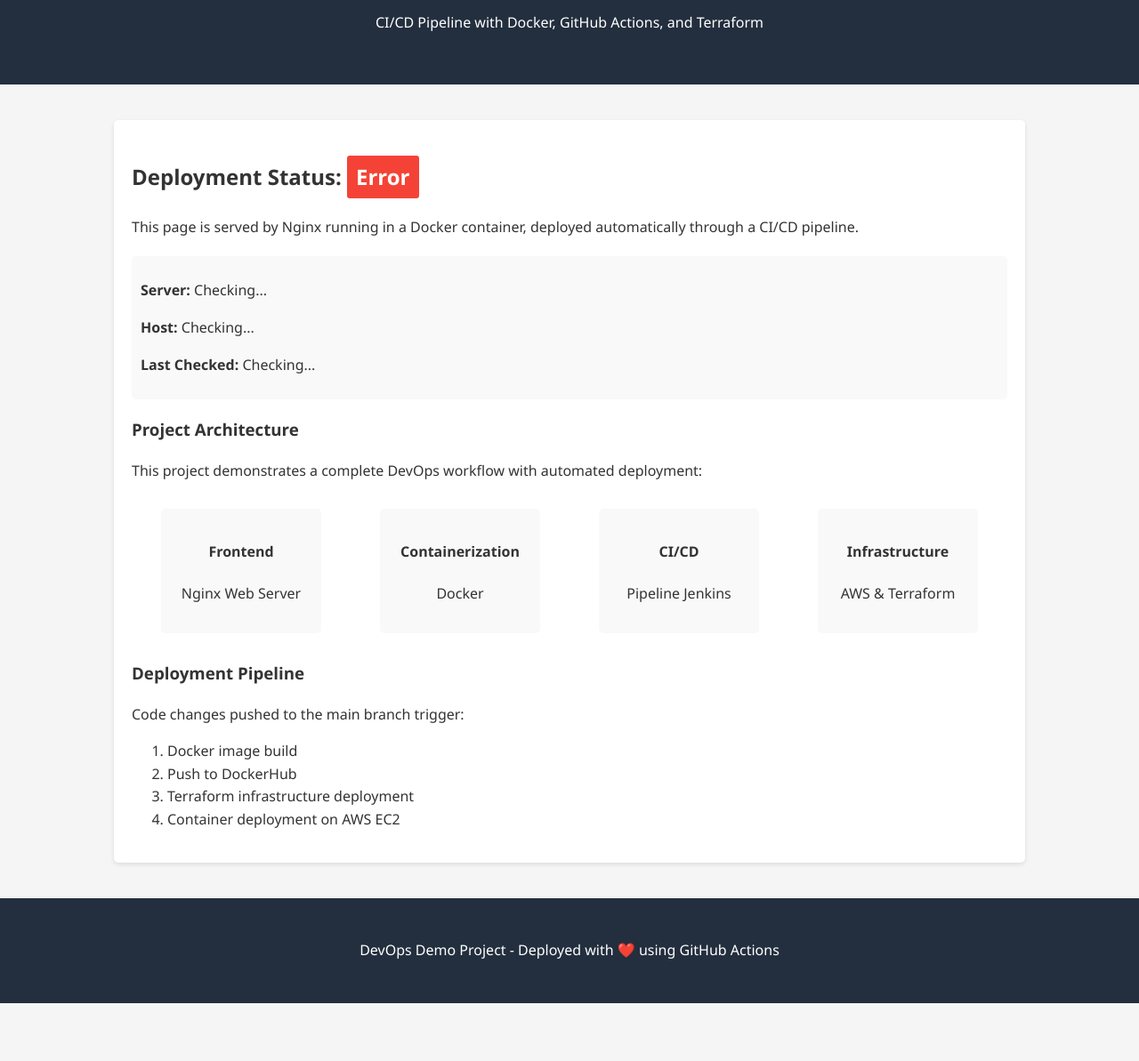
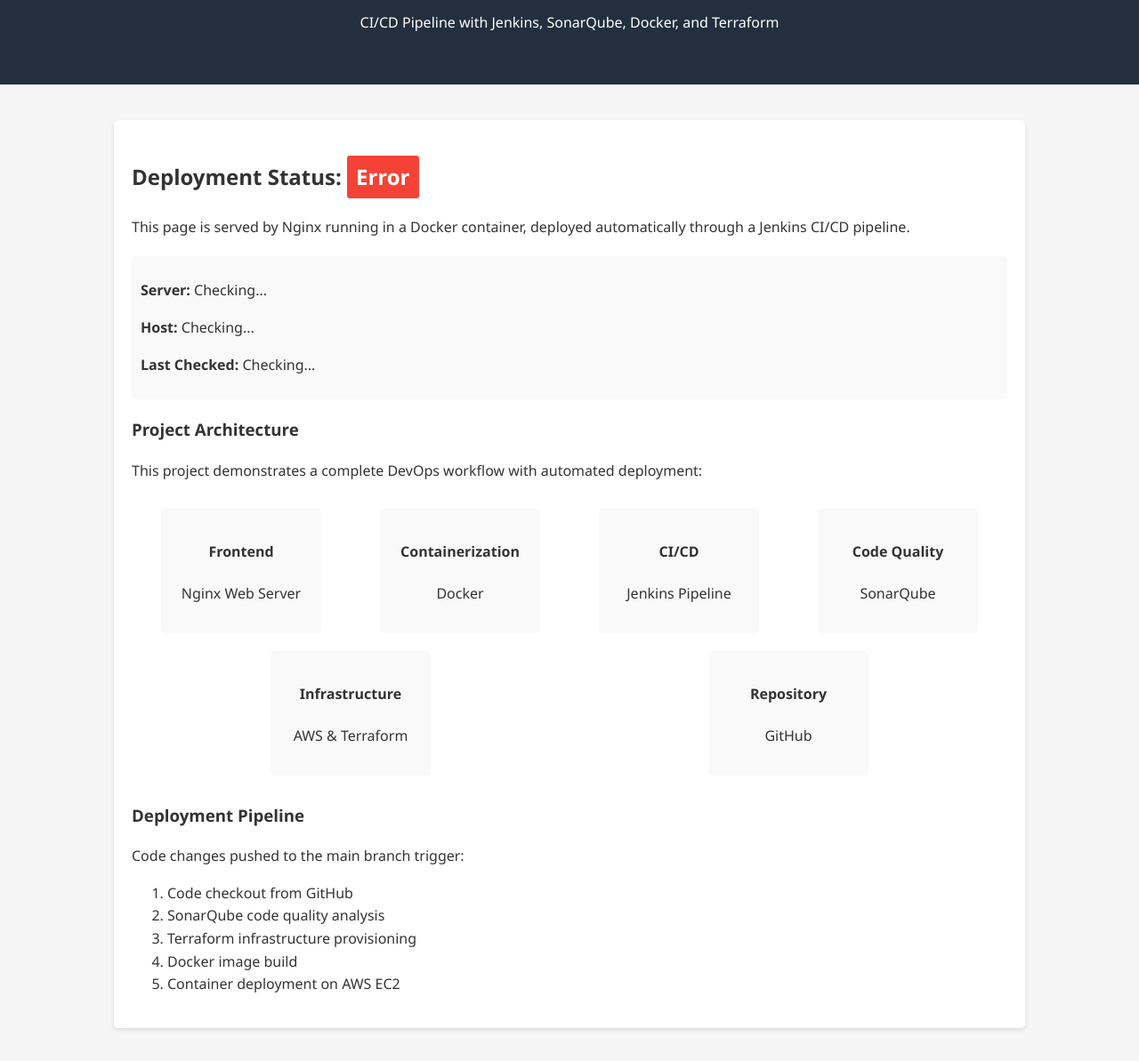
Before and after one commit to sys-admn/jenkins-nginx, a plain HTML site: page index.html in a window 1280 px wide. Shown: the part 107-1300 px from the top of the page at 89% size. Before the commit the page ends 1235 px from the top, so only its background shows below. Drawn offline with Linux system fonts and the light colour scheme; no server answers.

Commit message:
Update Index.html

```diff
--- a/index.html
+++ b/index.html
@@ -85,14 +85,14 @@
     <header>
         <div class="container">
             <h1>Road to DevOps</h1>
-            <p>CI/CD Pipeline with Docker, GitHub Actions, and Terraform</p>
+            <p>CI/CD Pipeline with Jenkins, SonarQube, Docker, and Terraform</p>
         </div>
     </header>
 
     <div class="container">
         <div class="content">
             <h2>Deployment Status: <span id="status-indicator" class="status status-checking">Checking...</span></h2>
-            <p>This page is served by Nginx running in a Docker container, deployed automatically through a CI/CD pipeline.</p>
+            <p>This page is served by Nginx running in a Docker container, deployed automatically through a Jenkins CI/CD pipeline.</p>
 
             <div class="server-info">
                 <p><strong>Server:</strong> <span id="server-name">Checking...</span></p>
@@ -114,20 +114,29 @@
                 </div>
                 <div class="tech-item">
                     <h4>CI/CD</h4>
-                    <p>Pipeline Jenkins</p>
+                    <p>Jenkins Pipeline</p>
+                </div>
+                <div class="tech-item">
+                    <h4>Code Quality</h4>
+                    <p>SonarQube</p>
                 </div>
                 <div class="tech-item">
                     <h4>Infrastructure</h4>
                     <p>AWS & Terraform</p>
+                </div>
+                <div class="tech-item">
+                    <h4>Repository</h4>
+                    <p>GitHub</p>
                 </div>
             </div>
 
             <h3>Deployment Pipeline</h3>
             <p>Code changes pushed to the main branch trigger:</p>
             <ol>
+                <li>Code checkout from GitHub</li>
+                <li>SonarQube code quality analysis</li>
+                <li>Terraform infrastructure provisioning</li>
                 <li>Docker image build</li>
-                <li>Push to DockerHub</li>
-                <li>Terraform infrastructure deployment</li>
                 <li>Container deployment on AWS EC2</li>
             </ol>
         </div>
@@ -135,7 +144,7 @@
 
     <footer>
         <div class="container">
-            <p>DevOps Demo Project - Deployed with ❤️ using GitHub Actions</p>
+            <p>DevOps Demo Project - Deployed with ❤️ using Jenkins Pipeline</p>
         </div>
     </footer>
 
```
Also changed, not shown: 1 other file.
